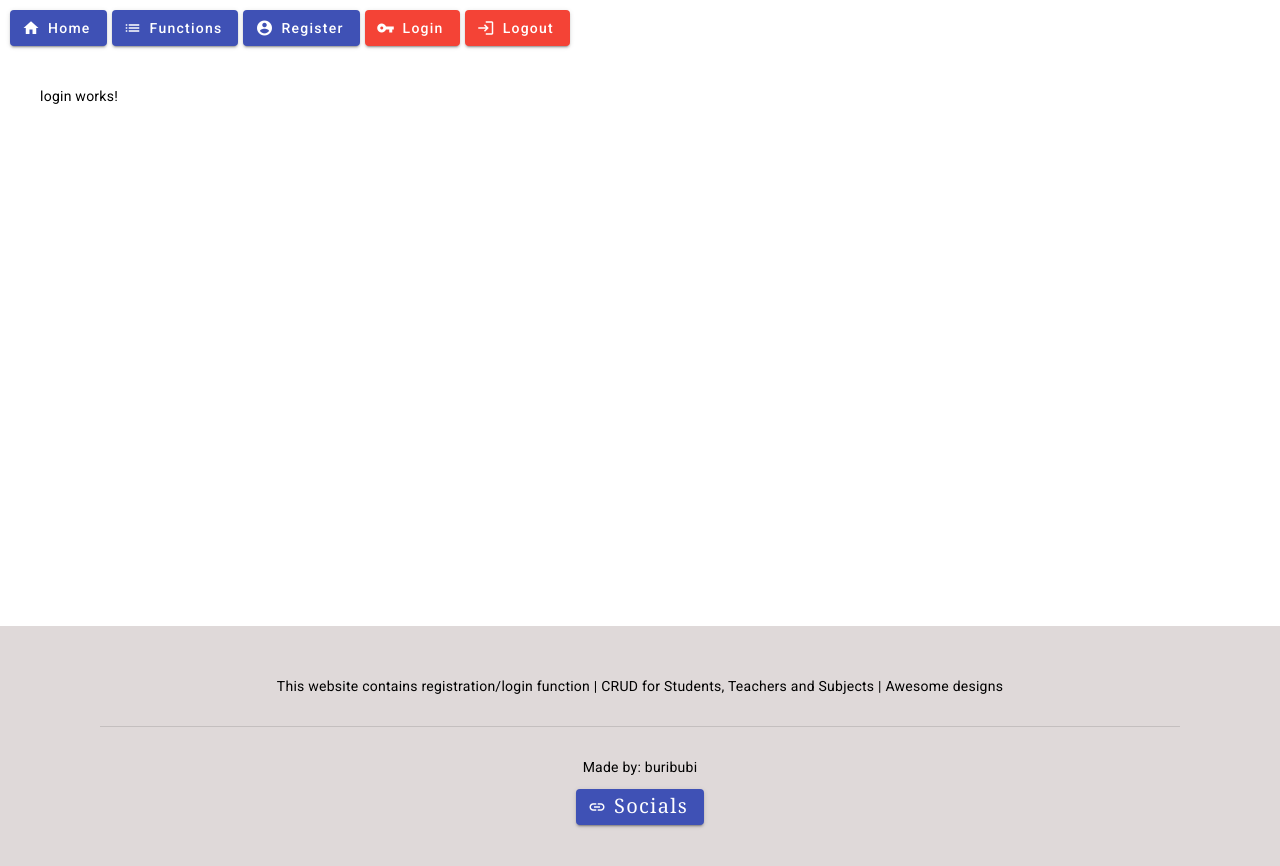
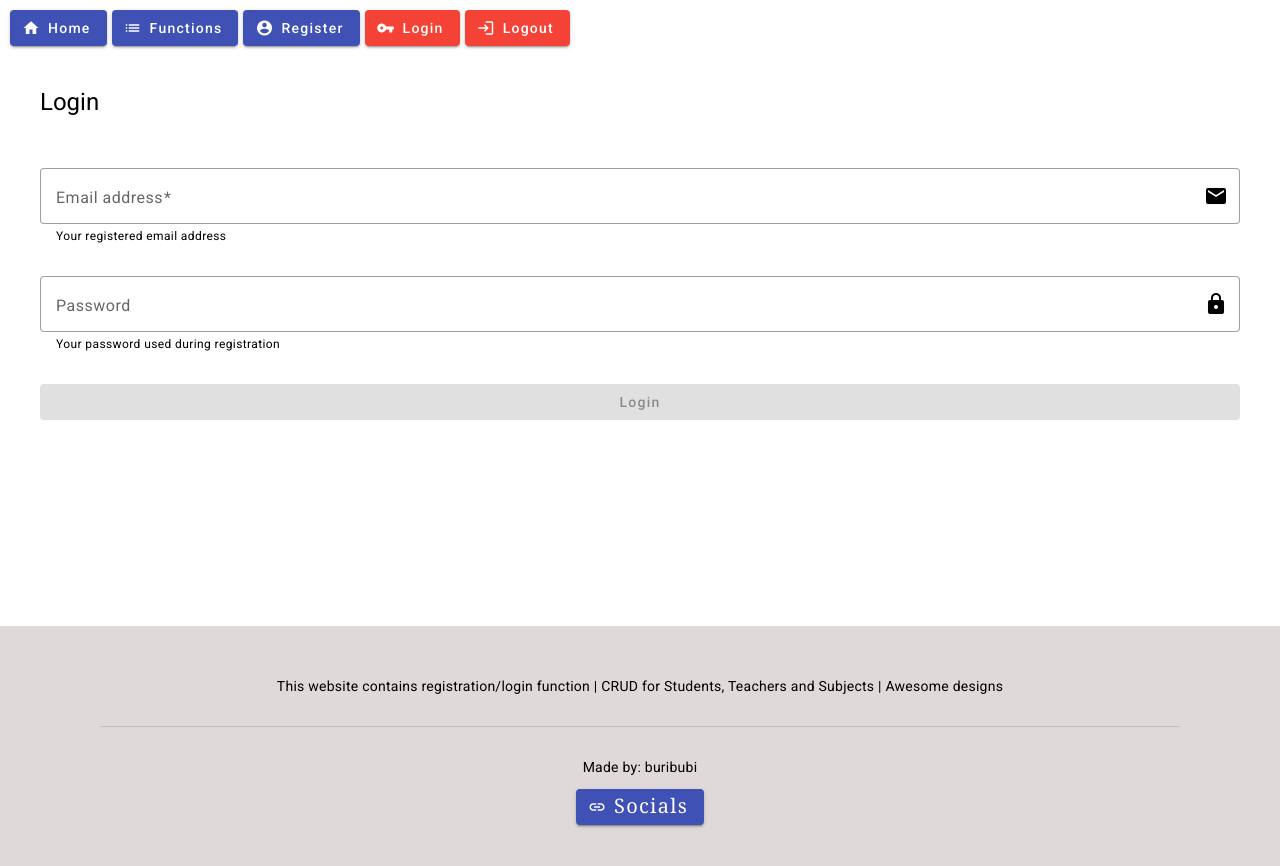
Before and after one commit to VMark-buribubi/KF-neptun-clone, an Angular app: page /login in a window 1280 px wide. Shown: the top 866 px of the page. Built offline with nearby package versions, Linux system fonts and the light colour scheme.

Commit message:
Add login

```diff
--- /dev/null
+++ b/src/app/_models/loginmodel.ts
@@ -0,0 +1,4 @@
+export class LoginModel {
+    public email:string = ""
+    public password:string = ""
+}
--- /dev/null
+++ b/src/app/_models/tokenmodel.ts
@@ -0,0 +1,4 @@
+export class TokenModel {
+    public expiration:Date = new Date()
+    public token:string = ''
+}
--- a/src/app/login/login.component.html
+++ b/src/app/login/login.component.html
@@ -1 +1,31 @@
-<p>login works!</p>
+<h1>Login</h1>
+
+<mat-form-field appearance="outline">
+    <mat-label>Email address</mat-label>
+    <input
+        matInput
+        [(ngModel)]="this.loginModel.email"
+        [formControl]="this.email">
+    <mat-icon matSuffix>email</mat-icon>
+    <mat-hint>Your registered email address</mat-hint>
+    <mat-error *ngIf="this.email.invalid">{{getEmailErrorMessage()}}</mat-error>
+</mat-form-field>
+
+<mat-form-field appearance="outline">
+    <mat-label>Password</mat-label>
+    <input
+        matInput
+        type="password"
+        [(ngModel)]="this.loginModel.password">
+    <mat-icon matSuffix>lock</mat-icon>
+    <mat-hint>Your password used during registration</mat-hint>
+</mat-form-field>
+
+<button
+    mat-flat-button
+    color="accent"
+    (click)="sendLoginCredentials()"
+    [disabled]="!checkInputs()"
+>
+    Login
+</button>
--- a/src/app/login/login.component.scss
+++ b/src/app/login/login.component.scss
@@ -0,0 +1,8 @@
+h1 {
+    margin-bottom: 50px;
+}
+
+mat-form-field, mat-checkbox, button {
+    width: 100%;
+    margin-bottom: 30px;
+}
--- a/src/app/login/login.component.ts
+++ b/src/app/login/login.component.ts
@@ -1,4 +1,10 @@
+import { HttpClient } from '@angular/common/http';
 import { Component } from '@angular/core';
+import { FormControl, Validators } from '@angular/forms';
+import { MatSnackBar } from '@angular/material/snack-bar';
+import { Router } from '@angular/router';
+import { LoginModel } from '../_models/loginmodel';
+import { TokenModel } from '../_models/tokenmodel';
 
 @Component({
   selector: 'app-login',
@@ -6,5 +12,44 @@ import { Component } from '@angular/core';
   styleUrls: ['./login.component.scss']
 })
 export class LoginComponent {
+  router: Router
+  http: HttpClient
+  email: FormControl
+  snackBar: MatSnackBar
+  loginModel: LoginModel
 
+  constructor(http:HttpClient, snackBar:MatSnackBar, router:Router) {
+    this.snackBar = snackBar
+    this.http = http
+    this.router = router
+    this.loginModel = new LoginModel()
+    this.email = new FormControl('', [Validators.required, Validators.email])
+  }
+
+  public sendLoginCredentials() : void {
+    this.http
+    .post<TokenModel>("backend-url", this.loginModel)
+    .subscribe(
+      (success) => {
+        localStorage.setItem('token', success.token)
+        localStorage.setItem('token-expiration', success.expiration.toString())
+        console.log(success)
+        this.router.navigate(['/home'])
+      },
+      (error) => {
+        this.snackBar.open(error.message, "Close", { duration: 5000 })
+      })
+  }
+
+  public getEmailErrorMessage() : string {
+    if (this.email.hasError('required')) {
+      return 'You must enter a value!';
+    }
+
+    return this.email.hasError('email') ? 'Not a valid email!' : '';
+  }
+
+  public checkInputs() : boolean {
+    return this.loginModel.email !== '' && this.loginModel.password !== ''
+  }
 }
```
